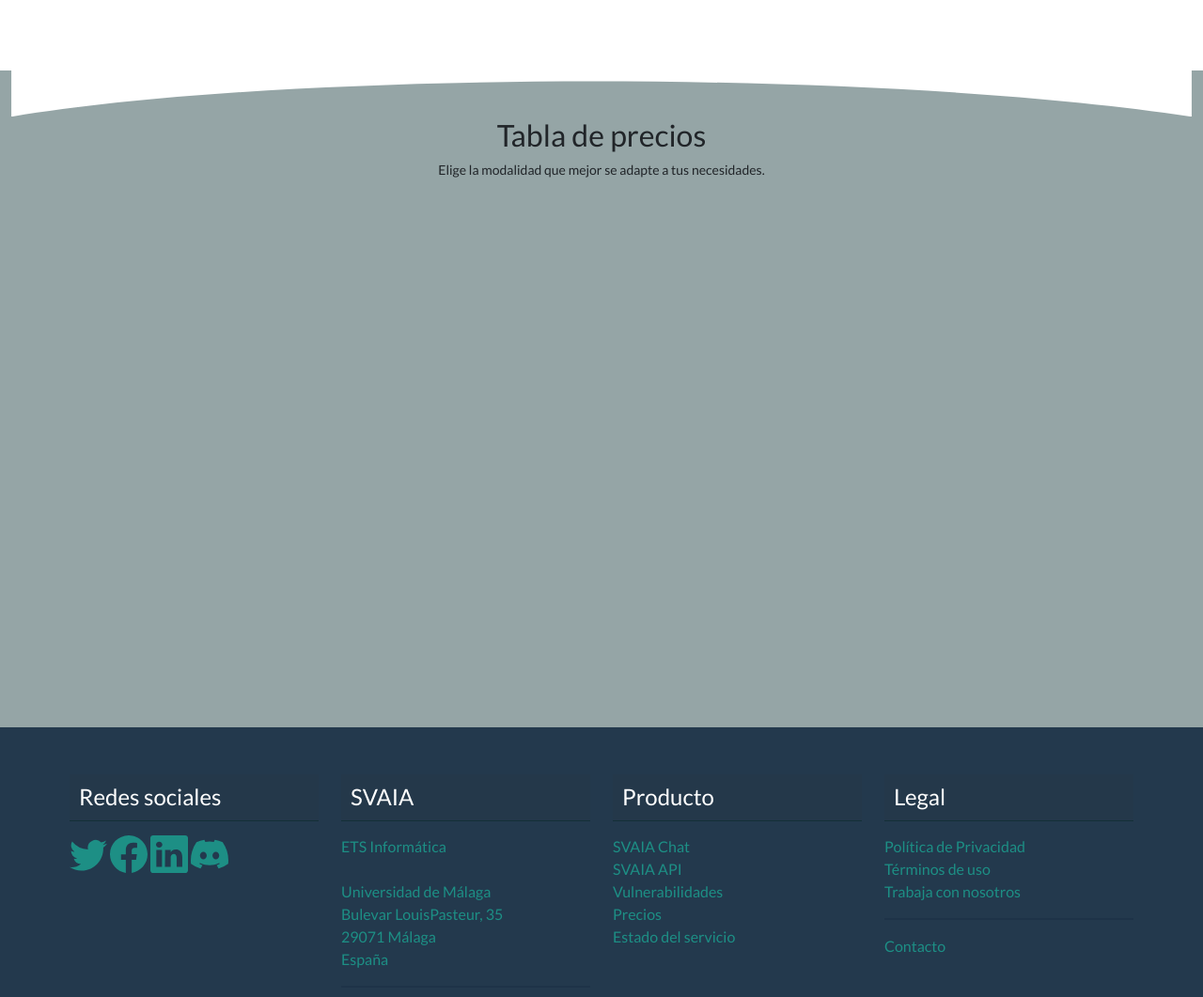
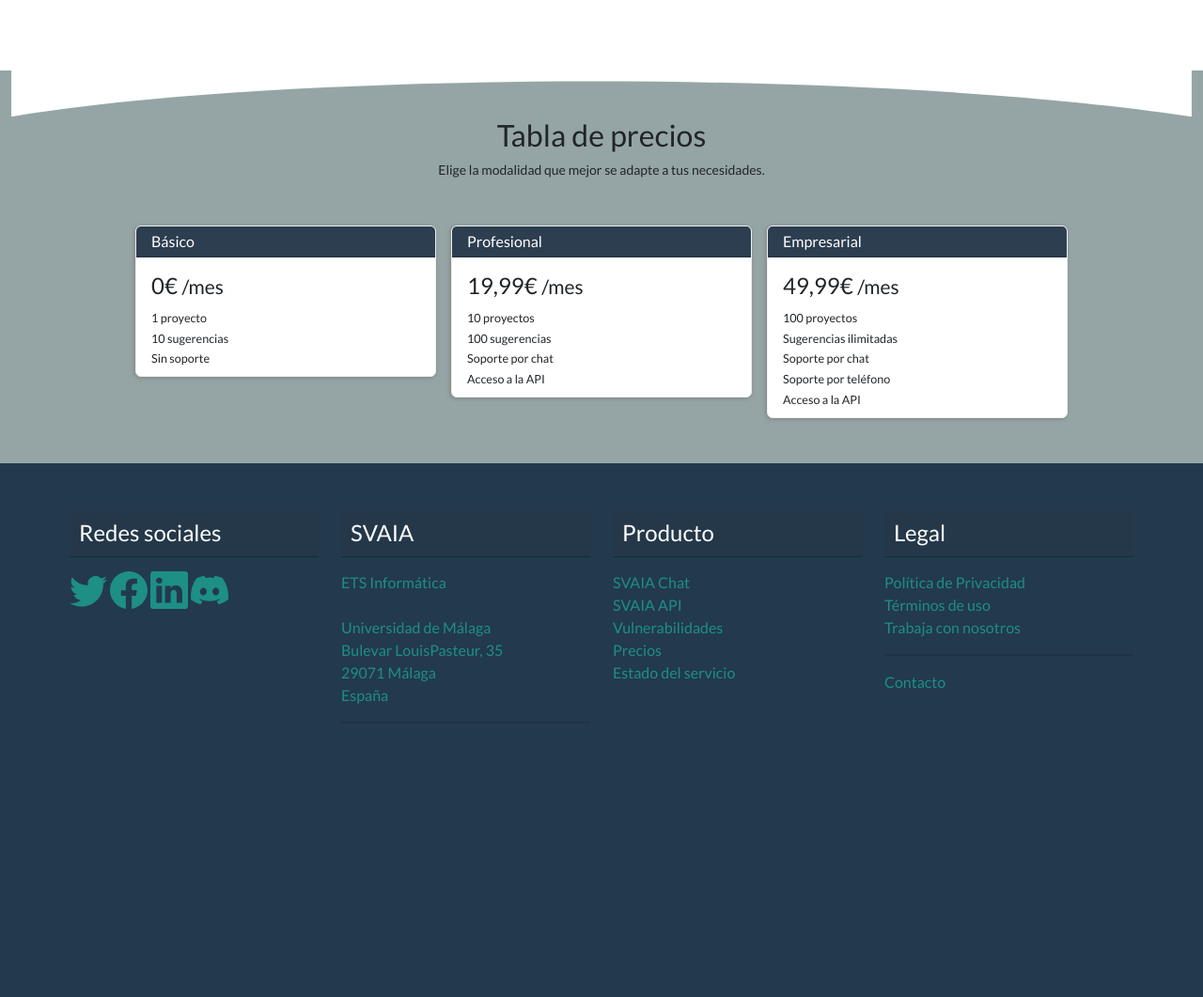
Before and after one commit to pablordrz/CODEANALYZE, a Flask app: page / in a window 1280 px wide. Shown: the part 1041-2102 px from the top of the page at 94% size. Run offline with Flask 3, Linux system fonts and the light colour scheme; grey boxes labelled with a size stand in for pictures from a placeholder-image service; some libraries are stand-ins or nearby versions; grey boxes are pictures that could not be loaded.

Commit message:
Add files via upload
Corregir pagina principal y añadir animaciones

```diff
--- a/web/templates/index.html
+++ b/web/templates/index.html
@@ -1,3 +1,26 @@
+<style>
+  /* Estado inicial de los elementos a animar */
+  .animate-on-scroll {
+    opacity: 0;
+    transition: opacity 0.8s ease-out, transform 0.8s ease-out;
+  }
+  .fade-in-left {
+    transform: translateX(-40px);
+  }
+  .fade-in-right {
+    transform: translateX(40px);
+  }
+  .fade-in-up {
+    transform: translateY(40px);
+  }
+
+  /* Estado final (visible) cuando el elemento entra en la pantalla */
+  .animate-on-scroll.visible {
+    opacity: 1;
+    transform: translate(0, 0);
+  }
+</style>
+
 <div class="container-fluid m-0 p-0" id="hero">
     <div class="container-fluid pt-3 d-flex flex-column justify-content-end align-items-center" >
         <div class="row" ></div>
@@ -62,40 +85,44 @@
     </div>
 </div>
 
-<div class="container my-5 py-3"> <div class="row "> <div class="col-12 col-lg-6 d-flex align-items-center p-5 justify-content-lg-end justify-content-center"> <img src="{{ url_for('static', filename='chatsvaia.png') }}" alt="Imagen chatbot svaia" width="300px" class="sombra">
+<div class="container my-5 py-3">
+    <div class="row">
+        <div class="col-12 col-lg-6 d-flex align-items-center p-5 justify-content-lg-end justify-content-center animate-on-scroll fade-in-left">
+            <img src="{{ url_for('static', filename='chatsvaia.png') }}" alt="Imagen chatbot svaia" width="300px" class="sombra">
         </div>
-        <div class="col-12 col-lg-6 ">                 <div class="row pt-2 d-flex align-items-center gap-3 justify-content-lg-start justify-content-center fade-in-right"> <div class="col-12 col-lg-1 pb-lg-5 ">
+        <div class="col-12 col-lg-6">
+            <div class="row pt-2 d-flex align-items-center gap-3 justify-content-lg-start justify-content-center animate-on-scroll fade-in-right">
+                <div class="col-12 col-lg-1 pb-lg-5">
                     <div class="circle">1</div>
                 </div>
-                <div class="col-6 col-lg-7 mx-2 " style="max-width: max-content;">
+                <div class="col-6 col-lg-7 mx-2" style="max-width: max-content;">
                     <h4 class="text-primary">Describe tu proyecto</h4>
-                    <p class="text-primary ">Describe tu proyecto usando nuestro chat</p>
+                    <p class="text-primary">Describe tu proyecto usando nuestro chat</p>
                 </div>
             </div>
-            <div class="row d-flex align-items-center gap-3 justify-content-lg-start justify-content-center fade-in-right"> <div class="col-6 col-lg-1 pb-lg-5 ">
+            <div class="row d-flex align-items-center gap-3 justify-content-lg-start justify-content-center animate-on-scroll fade-in-right" style="transition-delay: 200ms;">
+                <div class="col-6 col-lg-1 pb-lg-5">
                     <div class="circle">2</div>
                 </div>
-                <div class="col-6 col-lg-7 mx-2 ">
+                <div class="col-6 col-lg-7 mx-2">
                     <h4 class="text-primary">Recibe sugerencias</h4>
                     <p class="text-primary">Nuestra IA buscará vulnerabilidades que puedan ser de tu interés</p>
                 </div>
             </div>
-            <div class="row pt-2 d-flex align-items-center gap-3 justify-content-lg-start justify-content-center fade-in-right"> <div class="col-6 col-lg-1 pb-lg-5">
+            <div class="row pt-2 d-flex align-items-center gap-3 justify-content-lg-start justify-content-center animate-on-scroll fade-in-right" style="transition-delay: 400ms;">
+                <div class="col-6 col-lg-1 pb-lg-5">
                     <div class="circle">3</div>
                 </div>
-                <div class="col-6 col-lg-7 mx-2 ">
+                <div class="col-6 col-lg-7 mx-2">
                     <h4 class="text-primary">Más detalles</h4>
                     <p class="text-primary">Sigue hablando con la IA para obtener más información</p>
                 </div>
             </div>
         </div>
     </div>
-
 </div>
 
-
 <section id="non-padding" class="container bg-secondary w-100">
-
     <div class="curved-sectiow-donw row mb-0 m-0 p-0">
         <svg viewBox="0 -40 2000 80" class="curved-svg">
             <path fill="white" d="M0,40 C480,-40, 1480,-40, 2000,40 L2000,-500 L0,-500 Z"></path>
@@ -105,41 +132,37 @@
     <div class="row d-flex justify-content-center d-flex align-items-center text-center m-0 p-0">
         <h3 class="m-0 p-0 mb-1">Tabla de precios</h3>
         <p class="mb-5 p-0"><small>Elige la modalidad que mejor se adapte a tus necesidades.</small></p>
+    </div>
 
-    </div>
     <div class="row d-flex justify-content-center align-items-start m-0 p-0 gap-3">
-        <div class="col-md-3 d-flex justify-content-md-end  justify-content-center align-items-center px-0 w-0">
-          <div id="card-pading" class="card border-light mb-md-5 mb-1 sombra w-100 pb-2" style="max-width:  350px;">
+        <div class="col-md-3 d-flex justify-content-md-end justify-content-center align-items-center px-0 animate-on-scroll fade-in-up">
+            <div class="card border-light mb-md-5 mb-1 sombra w-100 pb-2" style="max-width: 350px;">
                 <div class="card-header bg-primary text-white py-1">Básico</div>
-              <img src="https://placehold.co/600x400/FFFFFF/000000/png?text=Básico" class="card-img-top p-3" alt="Plan Básico">
                 <div class="card-body pb-0">
                     <h4 class="card-title">0€ <small class="text-body-secondary">/mes</small></h4>
                     <p class="card-text my-0 letra_pequeña"><small>1 proyecto</small></p>
                     <p class="card-text my-0 letra_pequeña"><small>10 sugerencias</small></p>
                     <p class="card-text my-0 letra_pequeña"><small>Sin soporte</small></p>
-                <a type="button" class="btn btn-outline-primary w-100 my-1 mt-3">Comenzar</a>
                     </div>
             </div>
         </div>
 
-        <div class="col justify-content-center col-md-3  justify-content-center d-flex align-items-center px-0">
-          <div id="card-pading" class="card border-light mb-md-5 mb-1 sombra w-100 pb-2" style="max-width:  350px;">
+        <div class="col justify-content-center col-md-3 justify-content-center d-flex align-items-center px-0 animate-on-scroll fade-in-up" style="transition-delay: 200ms;">
+            <div class="card border-light mb-md-5 mb-1 sombra w-100 pb-2" style="max-width: 350px;">
                 <div class="card-header bg-primary text-white py-1">Profesional</div>
-              <img src="https://placehold.co/600x400/DDDDDD/000000/png?text=Profesional" class="card-img-top p-3" alt="Plan Profesional">
                 <div class="card-body pb-0">
                     <h4 class="card-title">19,99€ <small class="text-body-secondary">/mes</small></h4>
                     <p class="card-text my-0 letra_pequeña"><small>10 proyectos</small></p>
                     <p class="card-text my-0 letra_pequeña"><small>100 sugerencias</small></p>
                     <p class="card-text my-0 letra_pequeña"><small>Soporte por chat</small></p>
                     <p class="card-text my-0 letra_pequeña"><small>Acceso a la API</small></p>
-                <a type="button" class="btn btn-outline-primary w-100 my-1 mt-3">Comenzar</a>
                     </div>
             </div>
         </div>
-        <div class="col-md-3 d-flex justify-content-md-start  justify-content-center align-items-center px-0 py-mb-0">
-          <div id="card-pading" class="card border-light mb-md-5 mb-5 sombra w-100" style="max-width:  350px;">
+
+        <div class="col-md-3 d-flex justify-content-md-start justify-content-center align-items-center px-0 py-mb-0 animate-on-scroll fade-in-up" style="transition-delay: 400ms;">
+            <div class="card border-light mb-md-5 mb-5 sombra w-100" style="max-width: 350px;">
                 <div class="card-header bg-primary text-white py-1">Empresarial</div>
-              <img src="https://placehold.co/600x400/BBBBBB/000000/png?text=Empresarial" class="card-img-top p-3" alt="Plan Empresarial">
                 <div class="card-body pb-2">
                     <h4 class="card-title">49,99€ <small class="text-body-secondary">/mes</small></h4>
                     <p class="card-text my-0 letra_pequeña"><small>100 proyectos</small></p>
@@ -147,8 +170,6 @@
                     <p class="card-text my-0 letra_pequeña"><small>Soporte por chat</small></p>
                     <p class="card-text my-0 letra_pequeña"><small>Soporte por teléfono</small></p>
                     <p class="card-text my-0 letra_pequeña"><small>Acceso a la API</small></p>
-              <a type="button" class="btn btn-outline-primary w-100 my-1 mt-3">Comenzar</a>
-
                     </div>
             </div>
         </div>
@@ -157,46 +178,26 @@
 
 <script>
     document.addEventListener("DOMContentLoaded", function () {
-        // Función para manejar el envío del formulario de login
+        // --- Manejo del formulario de login (sin cambios) ---
         const loginForm = document.getElementById("login-form");
-
         if (loginForm) {
             loginForm.addEventListener("submit", async function (event) {
-                event.preventDefault(); // Evitar el envío del formulario tradicional
-
-                // Obtener los datos del formulario
+                event.preventDefault();
                 const username = document.getElementById("username").value;
                 const password = document.getElementById("password").value;
-
-                // Preparar el cuerpo de la solicitud
-                const requestBody = {
-                    username: username,
-                    password: password
-                };
-
+                const requestBody = { username: username, password: password };
                 try {
-                    // Hacer la solicitud POST a la API para autenticar al usuario
                     const response = await fetch('http://localhost:5001/auth', {
                         method: 'POST',
-                        headers: {
-                            'Content-Type': 'application/json',
-                        },
+                        headers: { 'Content-Type': 'application/json' },
                         body: JSON.stringify(requestBody),
-                        credentials: 'include'  // Enviar cookies de sesión si las hay
+                        credentials: 'include'
                     });
-
-                    // Manejar la respuesta de la API
                     if (response.ok) {
                         const data = await response.json();
-                        const token = data.access_token;
-
-                        // Almacenar el token en sessionStorage (o cookies si prefieres)
-                        sessionStorage.setItem('access_token', token);
-
-                        // Mostrar mensaje de éxito
+                        sessionStorage.setItem('access_token', data.access_token);
                         alert('Login exitoso');
-                        // Redirigir a la página del proyecto
-                        window.location.href = '/proyecto';  // Cambia la ruta según tu aplicación
+                        window.location.href = '/proyecto';
                     } else {
                         const errorData = await response.json();
                         alert('Credenciales inválidas: ' + errorData.message);
@@ -208,32 +209,22 @@
             });
         }
 
-        // Animación de los elementos con clase "card-pading"
-        const elementos = document.querySelectorAll(".card-pading");
-        const observer = new IntersectionObserver((entradas) => {
-            entradas.forEach((entrada) => {
-                if (entrada.isIntersecting) {
-                    entrada.target.classList.add("visible");
+        // --- Lógica de animación para todos los elementos ---
+        const animatedElements = document.querySelectorAll(".animate-on-scroll");
+        const observer = new IntersectionObserver((entries) => {
+            entries.forEach((entry) => {
+                // Cuando el elemento es visible en la pantalla
+                if (entry.isIntersecting) {
+                    entry.target.classList.add("visible");
                 }
             });
-        }, { threshold: 0.2 });
-
-        elementos.forEach((elemento) => {
-            observer.observe(elemento);
+        }, {
+            threshold: 0.1 // La animación se dispara cuando el 10% del elemento es visible
         });
 
-        // Animación de los elementos con clase "fade-in-right"
-        const fadeInRightElementos = document.querySelectorAll(".fade-in-right");
-        const fadeInRightObserver = new IntersectionObserver((entradas) => {
-            entradas.forEach((entrada) => {
-                if (entrada.isIntersecting) {
-                    entrada.target.classList.add("visible");
-                }
-            });
-        }, { threshold: 0.2 });
-
-        fadeInRightElementos.forEach((elemento) => {
-            fadeInRightObserver.observe(elemento);
+        // Observar cada elemento que debe ser animado
+        animatedElements.forEach((element) => {
+            observer.observe(element);
         });
     });
 </script>
```
Lines whose indentation alone changed are shown as unchanged.
